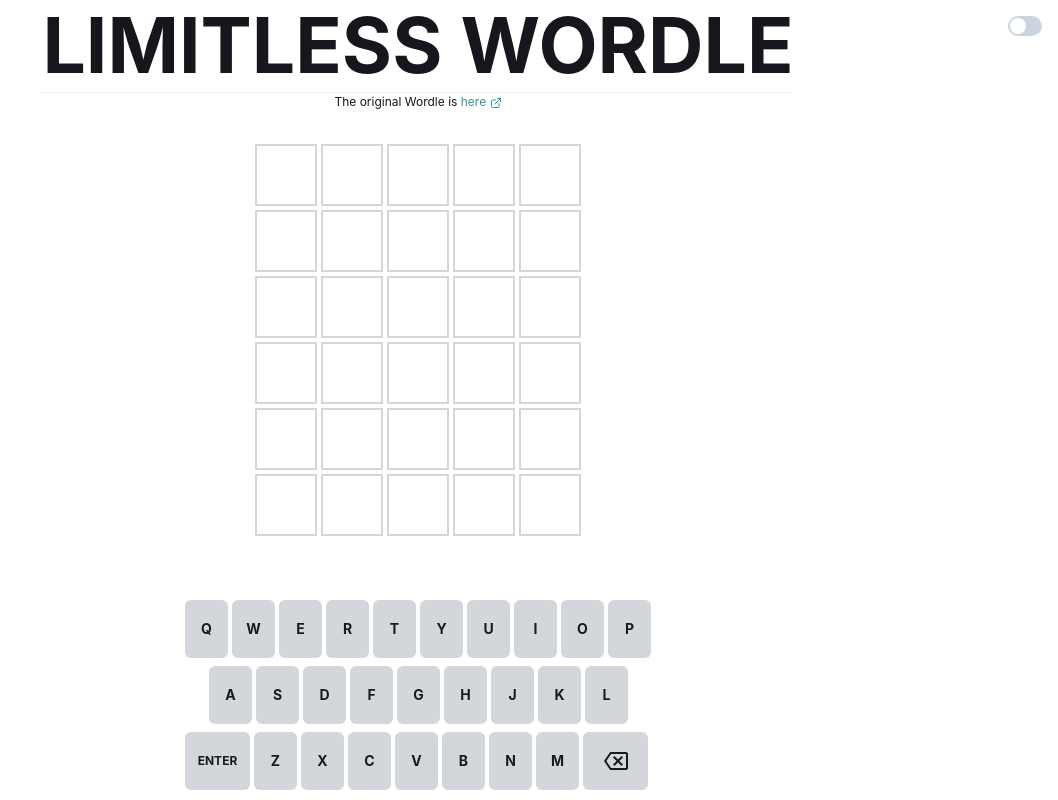
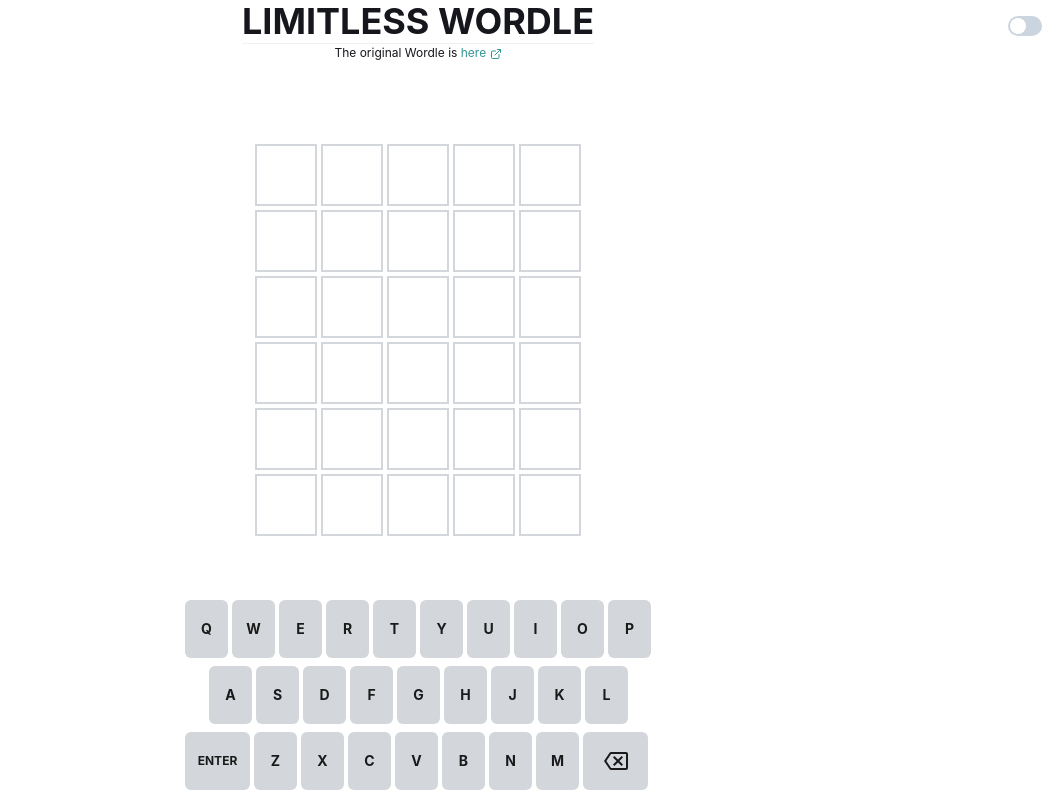
Before and after one commit to cemozturan/wordle, a Next.js app: page / in a window 1280 px wide. Shown: the whole page, without its empty margins (222-1280 px from the left). Built offline with nearby package versions, Linux system fonts and the light colour scheme.

Commit message:
title size update

```diff
--- a/src/components/Hero.js
+++ b/src/components/Hero.js
@@ -5,12 +5,15 @@
 
 export const Hero = () => (
   <Flex justifyContent="center" height={{
-    base: '3vh', // 0-48em
-    sm: '6vh', // 0-48em
-    md: '12vh', // 48em-80em
+    base: '3vh',
+    sm: '6vh',
+    md: '12vh',
   }}>
     <Box textAlign='center'>
-      <Heading fontSize="6vw">
+      <Heading fontSize={{
+        base: '18px',
+        md: '36px',
+      }}>
         {TITLE}
       </Heading>
       <Divider />
```
